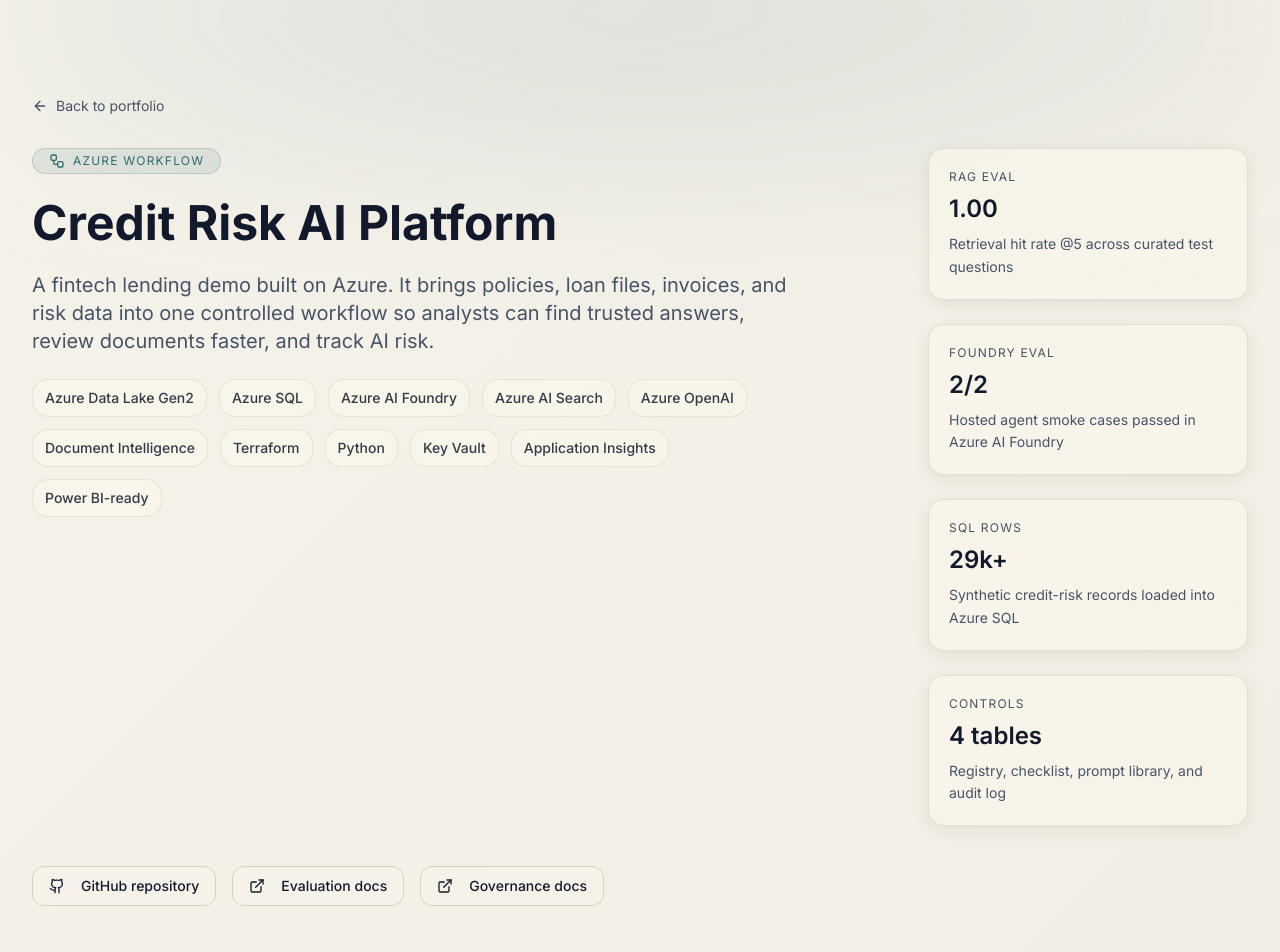
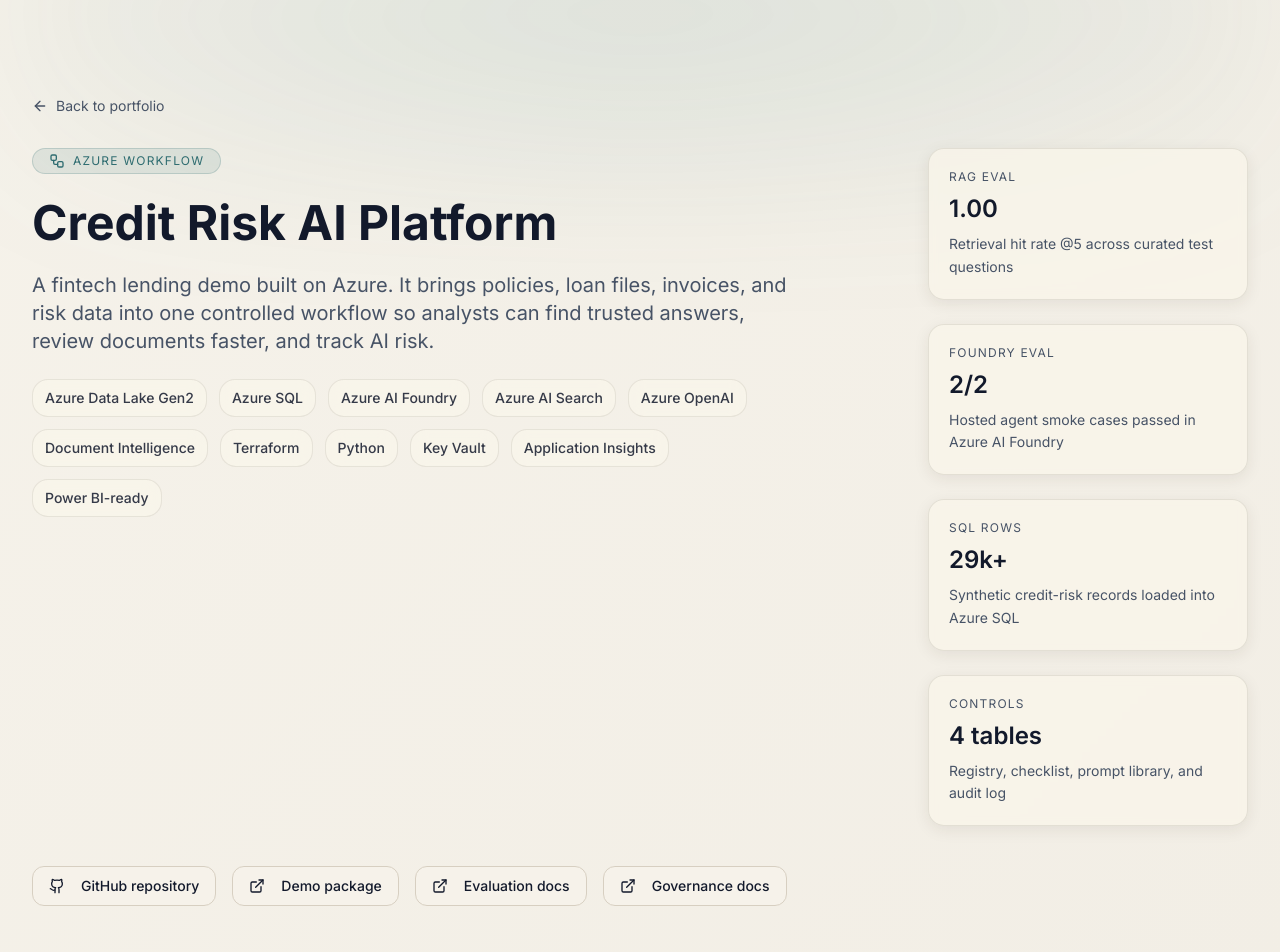
Before and after one commit to sebastian-gm/sebastian-portfolio, a React (Vite) app: page /projects/credit-risk-ai-platform in a window 1280 px wide. Shown: the top 952 px of the page. Built offline with nearby package versions, Linux system fonts and the light colour scheme.

Commit message:
Link credit risk demo package

```diff
--- a/src/pages/projects/CreditRiskAIPlatform.tsx
+++ b/src/pages/projects/CreditRiskAIPlatform.tsx
@@ -26,6 +26,11 @@
 
 const RESOURCES = [
   { label: 'GitHub repository', href: 'https://github.com/sebastian-gm/credit-risk-ai-platform', icon: Github },
+  {
+    label: 'Demo package',
+    href: 'https://github.com/sebastian-gm/credit-risk-ai-platform/blob/main/docs/demo-package.md',
+    icon: ExternalLink,
+  },
   {
     label: 'Evaluation docs',
     href: 'https://github.com/sebastian-gm/credit-risk-ai-platform/blob/main/docs/evaluation.md',
```
